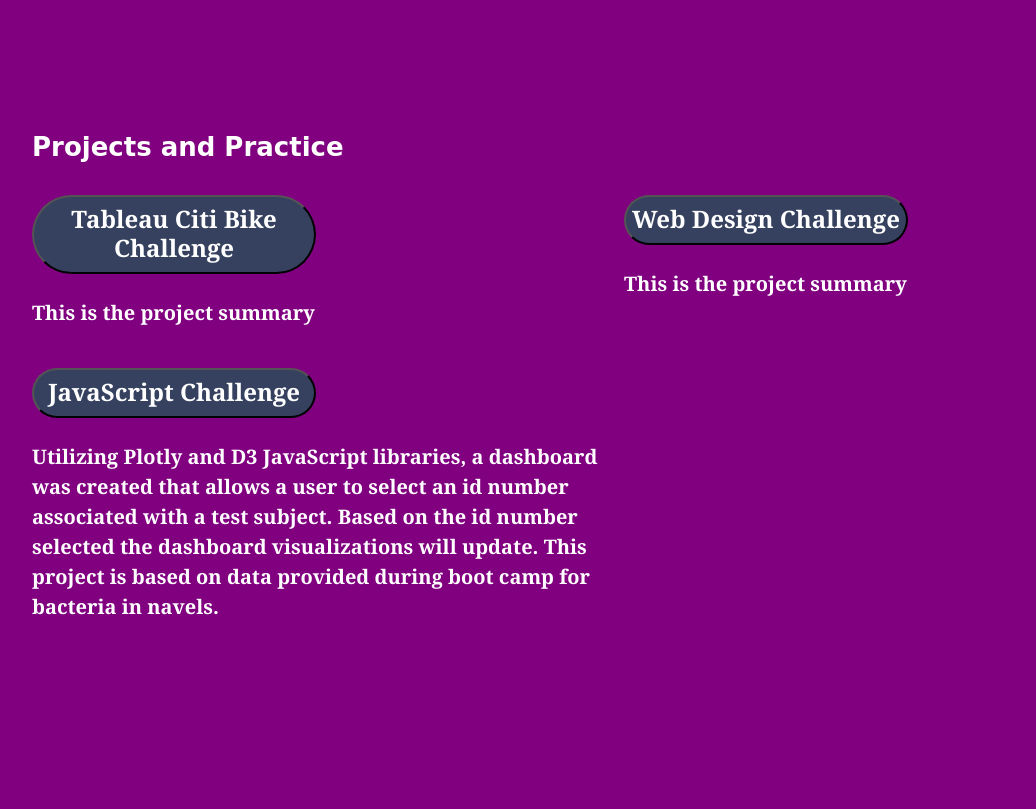
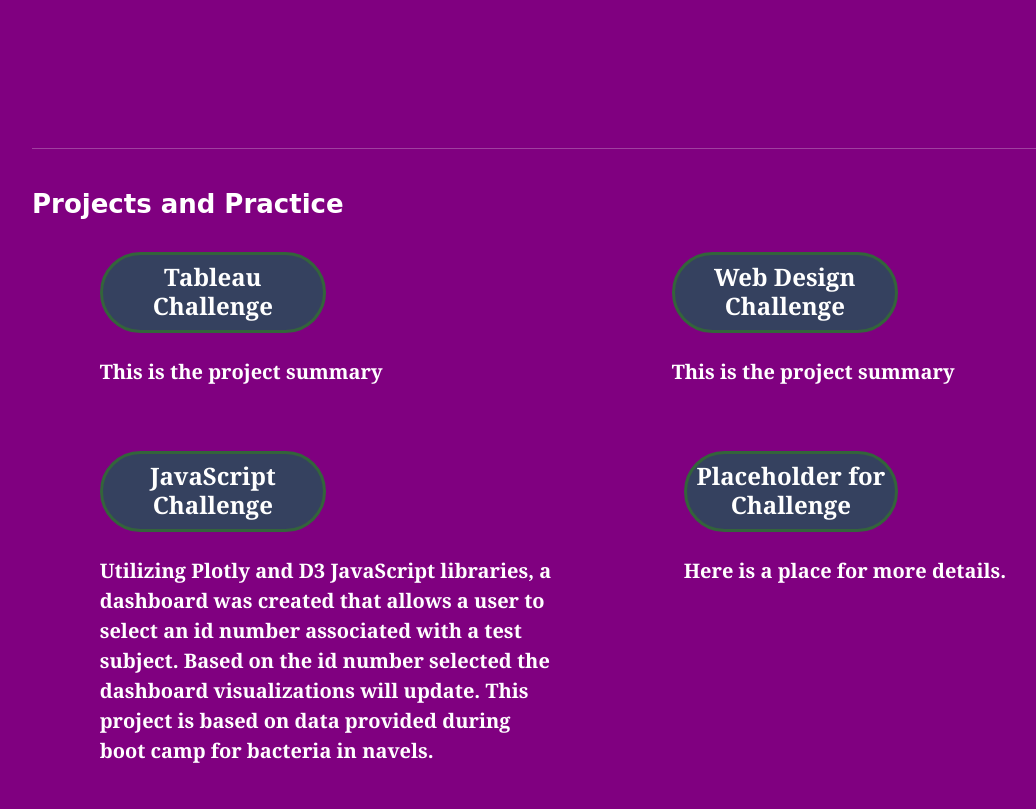
Before and after one commit to ic17rey/ic17rey.github.io, a plain HTML site: page index.html in a window 1280 px wide. Shown: the part 700-1509 px from the top of the page, without its empty margins (28-1064 px from the left). Before the commit the page ends 1418 px from the top, so only its background shows below. Drawn offline with nearby package versions, Linux system fonts and the light colour scheme.

Commit message:
Updates to spacing for projects display

```diff
--- a/index.html
+++ b/index.html
@@ -44,7 +44,7 @@
             </a>
             <ul class="dropdown-menu" aria-labelledby="navbarDropdown">
               <div class="col-md-12 col-sm-12 pt-md-2 pt-sm-2">
-                <li><a class="dropdown-item text-black-50" href="https://public.tableau.com/app/profile/lindsay.reynolds4617/viz/CitiBikeAnalysisforJerseyCity/CitiBikeRentalsAnalysis-JerseyCity" target="_blank">Tableau Citi Bike Challenge</a></li>
+                <li><a class="dropdown-item text-black-50" href="https://public.tableau.com/app/profile/lindsay.reynolds4617/viz/CitiBikeAnalysisforJerseyCity/CitiBikeRentalsAnalysis-JerseyCity" target="_blank">Tableau Challenge</a></li>
                 <li><a class="dropdown-item text-black-50" href="https://ic17rey.github.io/Web-Design-Challenge/">Web Design Challenge</a></li>
                 <li><a class="dropdown-item text-black-50" href="https://ic17rey.github.io/plotly-challenge/" target="_blank">JavaScript Challenge</a></li>
 
@@ -105,43 +105,43 @@
     <div class="col-12 mt-4 text-white" >
       <!-- style=background-color:#475773 -->
       <div class="summary">
-        <h3 class="pb-4">Projects and Practice</h3>
+        <hr>
+        <br>
+        <h3>Projects and Practice</h3>
 
 
-      <div class="row mb-2">
+        <div class="row m-2 justify-content-center">
 
-        <div class="col-md-6">
+          <div class="col-md-5 pt-4">
 
             <button type="button" class="project pt-2">
               <a href="https://public.tableau.com/app/profile/lindsay.reynolds4617/viz/CitiBikeAnalysisforJerseyCity/CitiBikeRentalsAnalysis-JerseyCity"
-            target="_blank"><h6>Tableau Citi Bike Challenge</h6>
+              target="_blank"><h6>Tableau Challenge</h6>
               </a>
             </button>
 
-          <!-- <div class="project-text"> -->
-            <!-- <div class="row"> -->
             <div class="project-text col-md-12 col-sm-6 pt-md-4 pt-sm-2 pb-4">
                <p style=color:white> This is the project summary</p>
             </div>
-          <!-- </div>         -->
+
           </div>
 
-        <div class="col-md-6">
+        <div class="col-md-1">
+        </div>
+        <div class="col-md-5 pt-4">
 
           <button type="button" class="project pt-2">
             <a href="https://ic17rey.github.io/Web-Design-Challenge/" target="_blank"><h6>Web Design Challenge</h6>
             </a>
           </button>
 
-          <!-- <div class="project-text"> -->
-            <!-- <div class="row"> -->
           <div class="project-text col-md-12 col-sm-6 pt-md-4 pt-sm-2 pb-4">
             <p style=color:white> This is the project summary</p>
           </div>
-          <!-- </div>         -->
+
         </div>
 
-        <div class="col-md-6">
+        <div class="col-md-5 pt-4">
           <button type="button" class="project pt-2">
             <a href="https://ic17rey.github.io/plotly-challenge/" target="_blank"><h6>JavaScript Challenge</h6>
             </a>
@@ -155,7 +155,26 @@
                     This project is based on data provided during boot camp for bacteria in navels.</p>
               </div>
             </div>
+
+
+        <div class="col-md-1">
         </div>
+
+
+          <div class="col-md-5 p-4">
+            <button type="button" class="project pt-2">
+              <a href="https://ic17rey.github.io/plotly-challenge/" target="_blank"><h6>Placeholder for Challenge</h6>
+              </a>
+            </button>
+
+            <div class="project-text col-md-12 col-sm-6 pt-md-4 pt-sm-2 pb-4">
+              <!-- <div class="row justify-content-center"> -->
+
+                  <p style=color:white> Here is a place for more details.</p>
+                </div>
+              </div>
+          </div>
+
       </div>
     </div>
   </div>
--- a/style.css
+++ b/style.css
@@ -34,7 +34,7 @@ h6
 
 .project
 {border-radius: 50px;
-  /* border: solid white; */
+  border: solid #33643b;
   background-color: #35415f;
   width: 50%;
   /* text-align: center; */
```
Lines whose indentation alone changed are shown as unchanged.
